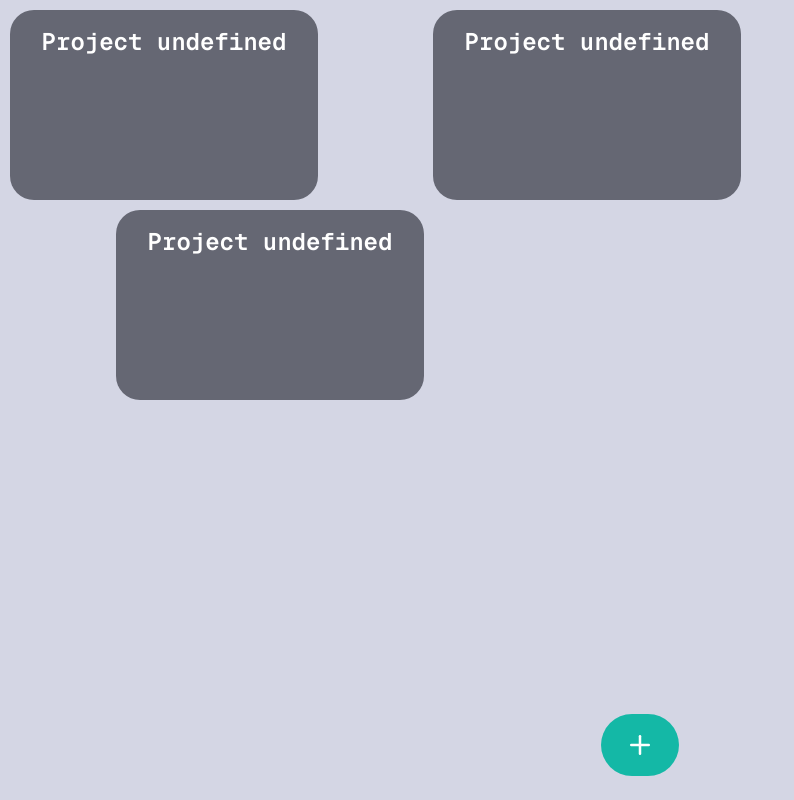
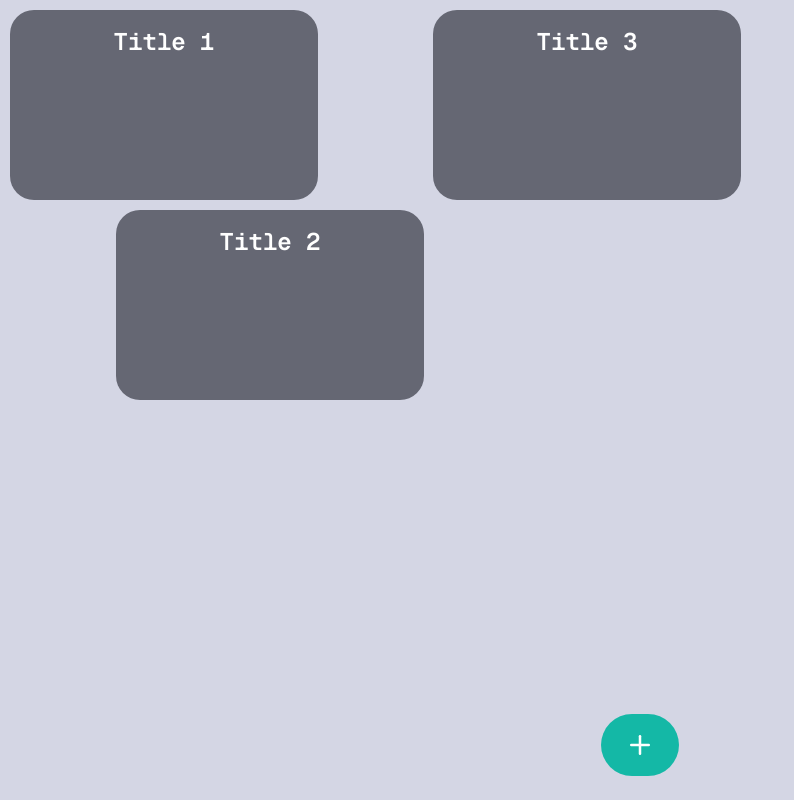
Before and after one commit to zikosichi/mind-cloud, a Next.js app: page / in a window 1280 px wide. Shown: the whole page, without its empty margins (0-794 px from the left). Built offline with nearby package versions, Linux system fonts and the light colour scheme.

Commit message:
fix title change

```diff
--- a/src/app/components/Project.js
+++ b/src/app/components/Project.js
@@ -1,35 +1,45 @@
-import React, { useState } from "react";
+import React, { useState, useEffect } from "react";
 import Task from "./Task";
 
-const Project = ({ projectKey }) => {
-  const [title, setTitle] = useState(`Project ${projectKey}`);
-  const [todos, setTodos] = useState([]);
-  const [newTodo, setNewTodo] = useState("New Todo");
+const Project = ({ project, updateProject }) => {
+  // const [title, setTitle] = useState(project.title);
+  const [tasks, setTodos] = useState(project.tasks);
+
+  useEffect(() => {
+    // setTodos(tasks);
+  }, []);
+
+  const handleDoubleClick = () => {
+    const newTask = {
+      id: `task-${tasks.length + 1}`,
+      label: `New Task ${tasks.length + 1}`,
+      completed: false,
+    };
+    const updatedTodos = [...tasks, newTask];
+    setTodos(updatedTodos);
+    updateTasks(projectKey, updatedTodos, title);
+  };
 
   const handleToggle = (index) => {
-    const updatedTodos = todos.map((todo, i) =>
+    const updatedTodos = tasks.map((todo, i) =>
       i === index ? { ...todo, completed: !todo.completed } : todo
     );
     setTodos(updatedTodos);
+    updateTasks(projectKey, updatedTodos, title);
   };
 
-  const handleDoubleClick = () => {
-    const newTask = { label: `New Task ${todos.length + 1}`, completed: false };
-    setTodos([...todos, newTask]);
-  };
-
-  const handleBlur = () => {
-    setIsInputVisible(false);
+  const handleTitleChange = (newTitle) => {
+    updateProject({...project, title: newTitle});
   };
 
   return (
-    <div className="p-4 h-full" onDoubleClick={handleDoubleClick}>
+    <div className="p-4 text-white h-full" onDoubleClick={handleDoubleClick}>
       <h2
         className="text-2xl font-bold mb-4 text-white no-drag focus:outline-none inline-block"
         contentEditable
         suppressContentEditableWarning
         onDoubleClick={(e) => e.stopPropagation()}
-        onBlur={(e) => setTitle(e.target.textContent.trim())}
+        onBlur={(e) => handleTitleChange(e.target.textContent.trim())}
         onKeyDown={(e) => {
           if (e.key === "Enter") {
             e.preventDefault();
@@ -37,14 +47,13 @@ const Project = ({ projectKey }) => {
           }
         }}
       >
-        {title}
+        {project.title}
       </h2>
-
-      <div className="pl-5 mb-4 flex flex-wrap gap-x-6 gap-y-1 justify-center">
-        {todos.map((todo, index) => (
+      <div className="list-disc pl-5 mb-4">
+        {tasks.map((todo, index) => (
           <Task
+            label={todo.label}
             key={index}
-            label={todo.label}
             completed={todo.completed}
             onToggle={() => handleToggle(index)}
           />
--- a/src/app/page.js
+++ b/src/app/page.js
@@ -1,31 +1,70 @@
 "use client";
 
-import { useState } from "react";
+import { useState, useEffect } from "react";
+import { FiPlus } from "react-icons/fi";
 import ClientResponsiveGridLayout from "./components/ClientResponsiveGridLayout";
-import { FiPlus } from "react-icons/fi";
 import Project from "./components/Project";
 
 export default function Home() {
-  const [layouts, setLayouts] = useState({
-    lg: [
-      { i: "a", x: 0, y: 0, w: 3, h: 5, minW: 3, minH: 2 },
-      { i: "b", x: 1, y: 0, w: 3, h: 5, minW: 3, minH: 2 },
-      { i: "c", x: 4, y: 0, w: 3, h: 5, minW: 3, minH: 2 },
-    ],
+  const [layouts, setLayouts] = useState(() => {
+    const savedLayouts = localStorage.getItem("layouts");
+    return savedLayouts
+      ? JSON.parse(savedLayouts)
+      : {
+          lg: [
+            {
+              i: "a",
+              x: 0,
+              y: 0,
+              w: 3,
+              h: 5,
+              minW: 3,
+              minH: 2,
+              tasks: [],
+              title: "Title 1",
+            },
+            {
+              i: "b",
+              x: 1,
+              y: 0,
+              w: 3,
+              h: 5,
+              minW: 3,
+              minH: 2,
+              tasks: [],
+              title: "Title 2",
+            },
+            {
+              i: "c",
+              x: 4,
+              y: 0,
+              w: 3,
+              h: 5,
+              minW: 3,
+              minH: 2,
+              tasks: [],
+              title: "Title 3",
+            },
+          ],
+        };
   });
+
+  useEffect(() => {
+    localStorage.setItem("layouts", JSON.stringify(layouts));
+  }, [layouts]);
 
   const addNewProject = () => {
     const newProjectId = `project-${layouts.lg.length + 1}`;
     const cols = 12; // Number of columns in the grid
     const newProjectWidth = 3;
     const lastItem = layouts.lg[layouts.lg.length - 1];
-    let x = lastItem.x + lastItem.w;
-    let y = lastItem.y;
+    let x = lastItem ? lastItem.x + lastItem.w : 0;
+    let y = lastItem ? lastItem.y : 0;
 
     // If the new project exceeds the number of columns, start a new row
     if (x + newProjectWidth > cols) {
       x = 0;
-      y = y + lastItem.h;
+      y = y + (lastItem ? lastItem.h : 0);
     }
 
     const newProject = {
@@ -34,16 +73,36 @@ export default function Home() {
       y,
       w: newProjectWidth,
       h: 5,
-      minW: 3,
-      minH: 2,
+      tasks: [],
     };
     setLayouts((prevLayouts) => ({
       lg: [...prevLayouts.lg, newProject],
     }));
   };
 
-  const handleLayoutChange = (newLayouts) => {
-    setLayouts(newLayouts);
+  const handleLayoutChange = (newLayout) => {
+    setLayouts((prevLayouts) => {
+      const updatedLayouts = newLayout.lg.map((layout) => {
+        const existingLayout = prevLayouts.lg.find((l) => l.i === layout.i);
+        return existingLayout
+          ? {
+              ...layout,
+              tasks: existingLayout.tasks,
+              title: existingLayout.title,
+            }
+          : layout;
+      });
+      return { lg: updatedLayouts };
+    });
+  };
+
+  const updateProject = (project) => {
+    setLayouts((prevLayouts) => {
+      const updatedLayouts = prevLayouts.lg.map((layout) => {
+        return layout.i == project.i ? project : layout;
+      });
+      return { lg: updatedLayouts };
+    });
   };
 
   return (
@@ -57,7 +116,7 @@ export default function Home() {
             key={layout.i}
             className="bg-[#656773] rounded-3xl text-xl text-center select-none z-50"
           >
-            <Project />
+            <Project project={layout} updateProject={updateProject} />
           </div>
         ))}
       </ClientResponsiveGridLayout>
```
